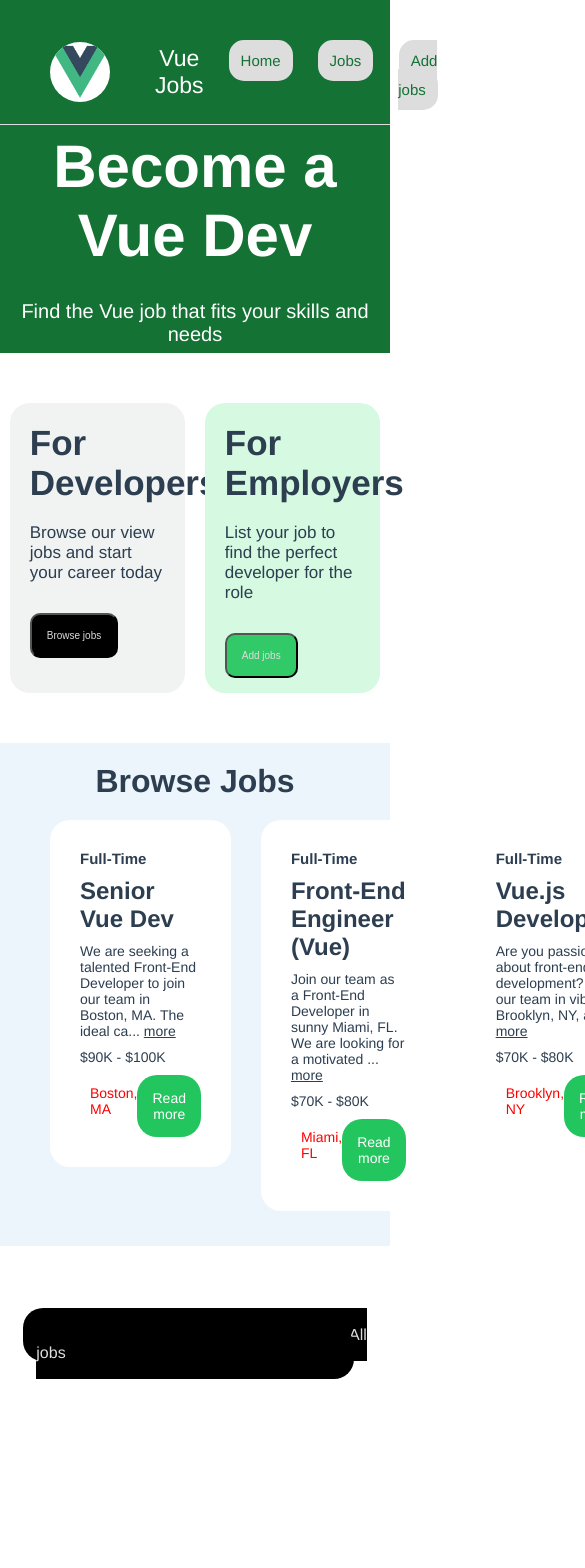
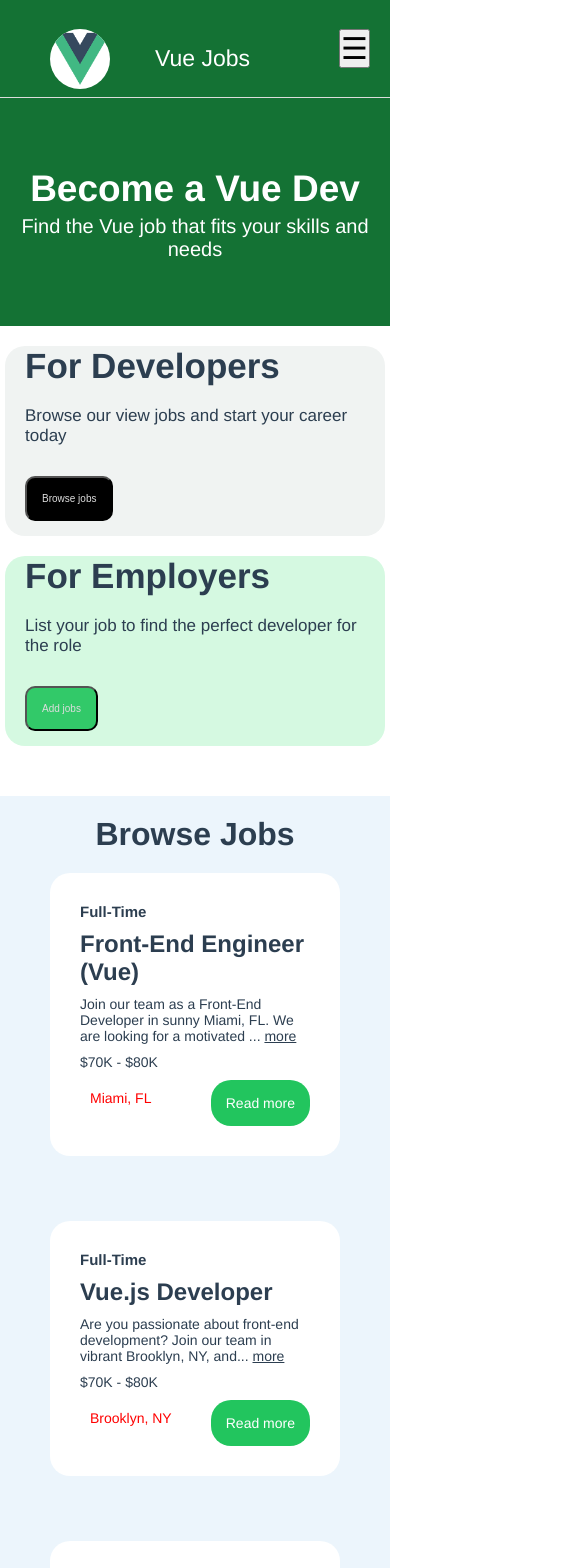
Before and after one commit to vickydollas/vue_course_site_purchase, a Vue app: page / in a window 390 px wide. Shown: the top 1568 px of the page, 585 px wide, since content can reach past the window. Before the commit the page ends 1412 px from the top, so only its background shows below. Built offline with nearby package versions, Linux system fonts and the light colour scheme; data requests are answered from the project's data file.

Commit message:
mobile responsiveness

```diff
--- a/src/components/HeroContent.vue
+++ b/src/components/HeroContent.vue
@@ -28,7 +28,7 @@
 }
 .hero{
   background-color: #147234;
-  height: 27vh;
+  min-height: 27vh;
   align-content: center;
 }
 .hero h1{
@@ -40,4 +40,10 @@
   color: white;
   font-size: 20px;
 }
+@media (max-width: 768px) {
+  .hero h1{
+    font-size: 37px;
+    padding: 5px;
+  }
+}
 </style>
--- a/src/components/HomeCard.vue
+++ b/src/components/HomeCard.vue
@@ -27,13 +27,13 @@
 .box1{
     background-color: #F0F3F2;
     border-radius: 20px;
-    width: 45%;
+    min-width: 45%;
     min-height: 22vh;
 }
 .box2{
     background-color: #D5F9E1;
     border-radius: 20px;
-    width: 45%;
+    min-width: 45%;
     min-height: 22vh;
 }
 .box1 h1, .box2 h1{ font-size: 35px; text-align: left; margin: 20px;}
@@ -56,4 +56,10 @@
 }
 .box1 a, .box2 a{display: block; text-align: left;}
 /* .box2{background-color: #D5F9E1;} */
+@media (max-width: 768px) {
+    .home-card{
+        display: block;
+        margin: 20px 5px 0 5px;
+    }
+}
 </style>
--- a/src/components/JobListing.vue
+++ b/src/components/JobListing.vue
@@ -5,9 +5,7 @@
             <JobListingCard class="details" v-for="job in jobs.slice(0, limit || jobs.length)" :key="job.id" :job="job"/>
         </div>
     </div>
-    <div v-if="showButton" class="container3">
-        <router-link to="/jobs" class="showbtn">View All jobs</router-link>
-    </div>
+    <router-link to="/jobs" class="showbtn" v-if="showButton">View All jobs</router-link>
 </template>
 
 <script setup>
@@ -53,13 +51,15 @@
     text-decoration: none;
     background-color: black;
     color: #ddd;
-    min-width: 100px;
-    /* height: 8vh; */
-    padding: 18px 18em;
+    padding: 18px 0;
     border-radius: 20px;
-    /* margin: 0 auto; */
+    max-width: 50%;
+    display: block;
+    margin: 0 auto 10px auto;
 }
-.container3{
-    margin: 0 auto 50px auto;
+@media (max-width: 768px) {
+    .container2{
+        grid-template-columns: 1fr;
+    }
 }
 </style>
--- a/src/components/NavbarContent.vue
+++ b/src/components/NavbarContent.vue
@@ -4,8 +4,18 @@
       <img :src="logo" class="nav-img">
       <a href="">Vue Jobs</a>
     </div>
+    <button @click="toggleMenu" class="hamburger-button">
+        <span v-if="dropdown" class="close-icon">✕</span>
+        <span v-else class="open-icon">☰</span>
+    </button>
+
     <ul class="nav2">
       <li><router-link to="/" :class="[{ 'active-status' : isActive('/')}, 'closed-status']">Home</router-link></li>
+      <li><router-link to="/jobs" >Jobs</router-link></li>
+      <li><router-link to="/add-jobs">Add jobs</router-link></li>
+    </ul>
+    <ul v-if="dropdown" class="dropdown">
+      <li><router-link to="/" >Home</router-link></li>
       <li><router-link to="/jobs" >Jobs</router-link></li>
       <li><router-link to="/add-jobs">Add jobs</router-link></li>
     </ul>
@@ -15,19 +25,52 @@
 
 <script setup>
 import logo from '../assets/logo.png'
+import { ref } from 'vue'
 import { RouterLink, useRoute } from 'vue-router'
 const route = useRoute()
+const dropdown = ref(false)
+const toggleMenu = () => {
+  dropdown.value = !dropdown.value
 
+}
 const isActive = (routePath) => {
   return route.path === routePath
 }
 
 </script>
 
-<style>
+<style scoped>
+.dropdown{
+  background-color: #D5F9E1;
+  padding: 10px;
+  position: relative;
+  top: 30px;
+  min-width: 40%;
+  min-height: 28vh;
+  right: 20px;
+  border-radius: 20px;
+}
+.dropdown li{
+  list-style: none;
+  font-size: 20px;
+  padding: 15px 0;
+  margin: 7px 0;
+  color: #ddd;
+  background-color: #147234;
+  border-radius: 20px;
+  cursor: pointer;
+}
+.dropdown a{
+  text-decoration: none;
+}
 body{
   margin: 0;
   padding: 0;
+  /* width: 100%; */
+}
+.hamburger-button{
+  display: none;
+  cursor: pointer;
 }
 .nav-bar{
   background-color: #147234;
@@ -83,4 +126,14 @@
 .closed-status{
   background-color: yellow;
 }
+@media (max-width: 768px) {
+  .nav2{
+    display: none;
+  }
+  .hamburger-button{
+  display: block;
+  font-size: 30px;
+  margin: 0 20px 0 0;
+}
+}
 </style>
--- a/src/jobs2.json
+++ b/src/jobs2.json
@@ -1,19 +1,5 @@
 {
   "jobs": [
-    {
-      "id": "1",
-      "title": "Senior Vue Dev",
-      "type": "Full-Time",
-      "location": "Boston, MA",
-      "description": "We are seeking a talented Front-End Developer to join our team in Boston, MA. The ideal candidate will have strong skills in HTML, CSS, and JavaScript, with experience working with modern JavaScript frameworks such as Vue or Angular.",
-      "salary": "$90K - $100K",
-      "company": {
-        "name": "NewTek Solutions",
-        "description": "NewTek Solutions is a leading technology company specializing in web development and digital solutions. We pride ourselves on delivering high-quality products and services to our clients while fostering a collaborative and innovative work environment.",
-        "contactEmail": "contact@teksolutions.com",
-        "contactPhone": "555-555-5555"
-      }
-    },
     {
       "id": "2",
       "title": "Front-End Engineer (Vue)",
@@ -83,104 +69,6 @@
         "contactEmail": "contact@ipsumlorem.com",
         "contactPhone": "555-555-5555"
       }
-    },
-    {
-      "id": "7d02",
-      "title": "",
-      "type": "",
-      "description": "",
-      "location": "",
-      "salary": "",
-      "company": {
-        "name": "",
-        "description": "",
-        "contactEmail": "",
-        "contactPhone": ""
-      }
-    },
-    {
-      "id": "c659",
-      "title": "",
-      "type": "",
-      "description": "",
-      "location": "",
-      "salary": "",
-      "company": {
-        "name": "",
-        "description": "",
-        "contactEmail": "",
-        "contactPhone": ""
-      }
-    },
-    {
-      "id": "64e7",
-      "title": "",
-      "type": "",
-      "description": "",
-      "location": "",
-      "salary": "",
-      "company": {
-        "name": "",
-        "description": "",
-        "contactEmail": "",
-        "contactPhone": ""
-      }
-    },
-    {
-      "id": "027a",
-      "title": "fff",
-      "type": "",
-      "description": "",
-      "location": "",
-      "salary": "",
-      "company": {
-        "name": "",
-        "description": "",
-        "contactEmail": "hdjsbdhbhwsd@gmail.com",
-        "contactPhone": ""
-      }
-    },
-    {
-      "id": "b9c1",
-      "title": "lkrlrefkrlfefr",
-      "type": "FullTime",
-      "description": "lfelklrefer",
-      "location": "lmr fkrlkre",
-      "salary": "l er  r",
-      "company": {
-        "name": "lm3 f frrf3fmrnfjrf",
-        "description": "",
-        "contactEmail": "rjfkjr@gmail.com",
-        "contactPhone": 3444543
-      }
-    },
-    {
-      "id": "09ca",
-      "title": "",
-      "type": "",
-      "description": "dchedjdjede",
-      "location": "",
-      "salary": "",
-      "company": {
-        "name": "",
-        "description": "",
-        "contactEmail": "kenendje@gmail.com",
-        "contactPhone": ""
-      }
-    },
-    {
-      "id": "08f3",
-      "title": "eeeee",
-      "type": "",
-      "description": "eeeeeeeeeee",
-      "location": "eeee",
-      "salary": "",
-      "company": {
-        "name": "",
-        "description": "",
-        "contactEmail": "eeeeee@gmail.com",
-        "contactPhone": ""
-      }
     }
   ]
 }
--- a/src/views/AddJobs.vue
+++ b/src/views/AddJobs.vue
@@ -24,8 +24,8 @@
      try {
         const response = await axios.post('http://localhost:4000/jobs', details)
         toast.success('Job successfully added')
-        const newJobId = response.data.id
-        router.push(`/jobs/${newJobId}`)
+        response.data.id
+        router.push(`/jobs/`)
     } catch (error) {
         console.log('error loading, try again', error.message)
         toast.error('job not added')
--- a/src/views/JobsDetails.vue
+++ b/src/views/JobsDetails.vue
@@ -1,9 +1,12 @@
 <script setup>
 import axios from 'axios'
 import { reactive, onMounted, computed } from 'vue'
-import { useRoute } from 'vue-router'
+import { useRoute, useRouter } from 'vue-router'
+import { useToast } from 'vue-toastification'
 
 const route = useRoute()
+const router = useRouter()
+const toast = useToast()
 
 const jobId = route.params.id
 const state = reactive({
@@ -11,6 +14,16 @@
     isLoading: true
 })
 const jobData = computed(() => state.jobs)
+const deleteJobs = async () =>{
+    try {
+        await axios.delete(`http://localhost:4000/jobs/${jobId}`)
+        toast.success('Jobs successfully delet')
+        router.push('/jobs/')
+    } catch (error) {
+        console.log('Jobs not successfully deleted', error)
+        toast.error('Error, jobs not deleted')
+    }
+}
 onMounted(async () => {
     try {
         const response = await axios.get(`http://localhost:4000/jobs/${jobId}`)
@@ -59,7 +72,7 @@
             <div class="job-description4">
                 <h3>Manage Job</h3>
                 <button class="btn-1-color">Edit Job</button>
-                <button class="btn-2-color">Delete Job</button>
+                <button @click="deleteJobs" class="btn-2-color">Delete Job</button>
             </div>
         </div>
     </div>
@@ -106,7 +119,7 @@
 
 /* .jobfull-2 */
 
-.jobfull-2{ margin-right: 40px;}
+/* .jobfull-2{ margin-right: 40px;} */
 .job-description3, .job-description4{
     background-color: #FFFFFF;
     margin: 30px;
@@ -152,4 +165,9 @@
     background-color: #EBFDF0;
     transition: transform 1.8s ease-in-out
 }
+@media (max-width: 768px) {
+    .jobfull{
+        display: block;
+    }
+}
 </style>
```
